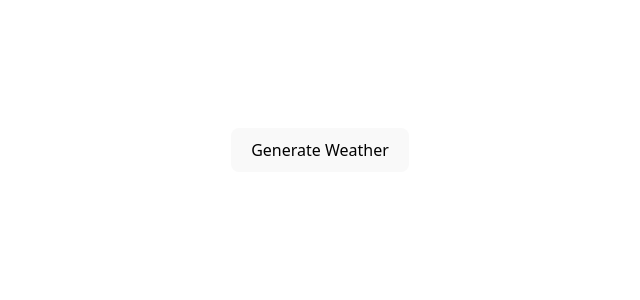
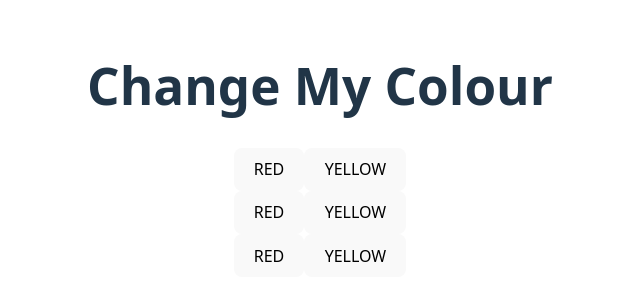
Before and after one commit to DEBAYUDHCHAKRABORTY/react-one08, a React (Vite) app in the folder czar-react/: page / in a window 1280 px wide. Shown: the part 250-550 px from the top of the page, without its empty margins (320-960 px from the left). Built offline with nearby package versions, Linux system fonts and the light colour scheme; no server answers.

Commit message:
Third Day of API done

```diff
--- a/czar-react/src/App.jsx
+++ b/czar-react/src/App.jsx
@@ -5,6 +5,8 @@ import InRadChe from './components/inRadCheck'
 import Weather from './components/weather'
 import Terad from './components/textRadio'
 import Btnwtr from './components/wetrbtn'
+import ClrPick from './components/clrpick'
+import BtnClr from './components/btnClr'
 
 function App() {
 
@@ -13,8 +15,10 @@ function App() {
       {/* <Terad/>
       <MultiInput/>
       <InRadChe/>
-      <Weather/>*/}
+      <Weather/>
       <Btnwtr/>
+      <ClrPick/>*/}
+      <BtnClr/>
     </>
   )
 }
--- /dev/null
+++ b/czar-react/src/components/btnClr.jsx
@@ -0,0 +1,45 @@
+import { useState } from "react";
+
+export default function BtnClr() {
+  const [text, setText] = useState();
+
+  function handleClr(e) {
+    const color = e.target.value;
+    if (color === "red") {
+      setText("red");
+    }
+    if (color === "yellow") {
+      setText("yellow");
+    }
+  }
+
+  function changeColor(color) {
+    setText(color);
+  }
+
+  return (
+    <>
+      <h1 style={{ color: text }}>Change My Colour</h1>
+      <div>
+        <div>
+          <button value="red" onClick={handleClr}>
+            RED
+          </button>
+          <button value="yellow" onClick={handleClr}>
+            YELLOW
+          </button>
+        </div>
+
+        <div>
+          <button onClick={() => setText("red")}>RED</button>
+          <button onClick={() => setText("yellow")}>YELLOW</button>
+        </div>
+
+        <div>
+          <button onClick={() => changeColor("red")}>RED</button>
+          <button onClick={() => changeColor("yellow")}>YELLOW</button>
+        </div>
+      </div>
+    </>
+  );
+}
--- /dev/null
+++ b/czar-react/src/components/clrpick.jsx
@@ -0,0 +1,19 @@
+import { useState } from "react";
+
+export default function ClrPick() {
+  const [clr, setClr] = useState("red");
+
+  function hanldeInpt(e) {
+    setClr(e.target.value);
+  }
+
+  return (
+    <>
+      <div style={{backgroundColor:clr, height:'100px'}}>
+        <h1>Colour Picker App</h1>
+      </div>
+        <input type="color" name="colour" onInput={hanldeInpt} />
+
+    </>
+  );
+}
--- a/czar-react/src/components/wetrbtn.jsx
+++ b/czar-react/src/components/wetrbtn.jsx
@@ -1,29 +1,45 @@
-import { useEffect, useState } from "react"
+import { useState } from "react";
 
-const url = "https://api.open-meteo.com/v1/forecast?latitude=25.11&longitude=85.89&past_days=10&hourly=temperature_2m,relative_humidity_2m,wind_speed_10m"
+const url =
+  "https://api.open-meteo.com/v1/forecast?latitude=52.52&longitude=13.41&current=temperature_2m,wind_speed_10m&hourly=temperature_2m,relative_humidity_2m,wind_speed_10m";
 
-export default function Btnwtr(){
-    const[data,setData]=useState();
+export default function Btnwtr() {
+  const [data, setData] = useState();
+  const [load, setLoad] = useState(false);
 
-    useEffect(()=>{
-        getData();
-    },[]);
+  const getData = async () => {
+    const response = await fetch(url);
 
-    const getData = async()=>{
-        const response = await fetch(url);
+    if (response.ok) {
+      const jsonData = await response.json();
+      console.log(jsonData);
+      setData(jsonData);
+    }
+  };
 
-        if(response.ok){
-            const jsonData = await response.json()
-            console.log(jsonData);
-            setData(jsonData);
-        }
-    }
+  const handleBtn = async (e) => {
+    setLoad(true);
+    await getData();
+    setLoad(false);
+  };
 
+  return (
+    <>
+      <h1>Weather Report</h1>
+      <button onClick={handleBtn}>Generate Weather Report</button>
 
-    return(
-        <>
-
-            <button onClick={getData}>Generate Weather</button>
-        </>
-    )
+      {load ? (
+        <p>Loading...</p>
+      ) : (
+        <div>
+          {data && data.hourly?.time.map((itm, idx) => (
+            <h4 key={idx} style={{ color: "red" }}>
+              Time : {itm} Temperature : {data.hourly.temperature_2m[idx]}{" "}
+              Humidity : {data.hourly.relative_humidity_2m[idx]}
+            </h4>
+          ))}
+        </div>
+      )}
+    </>
+  );
 }
```
